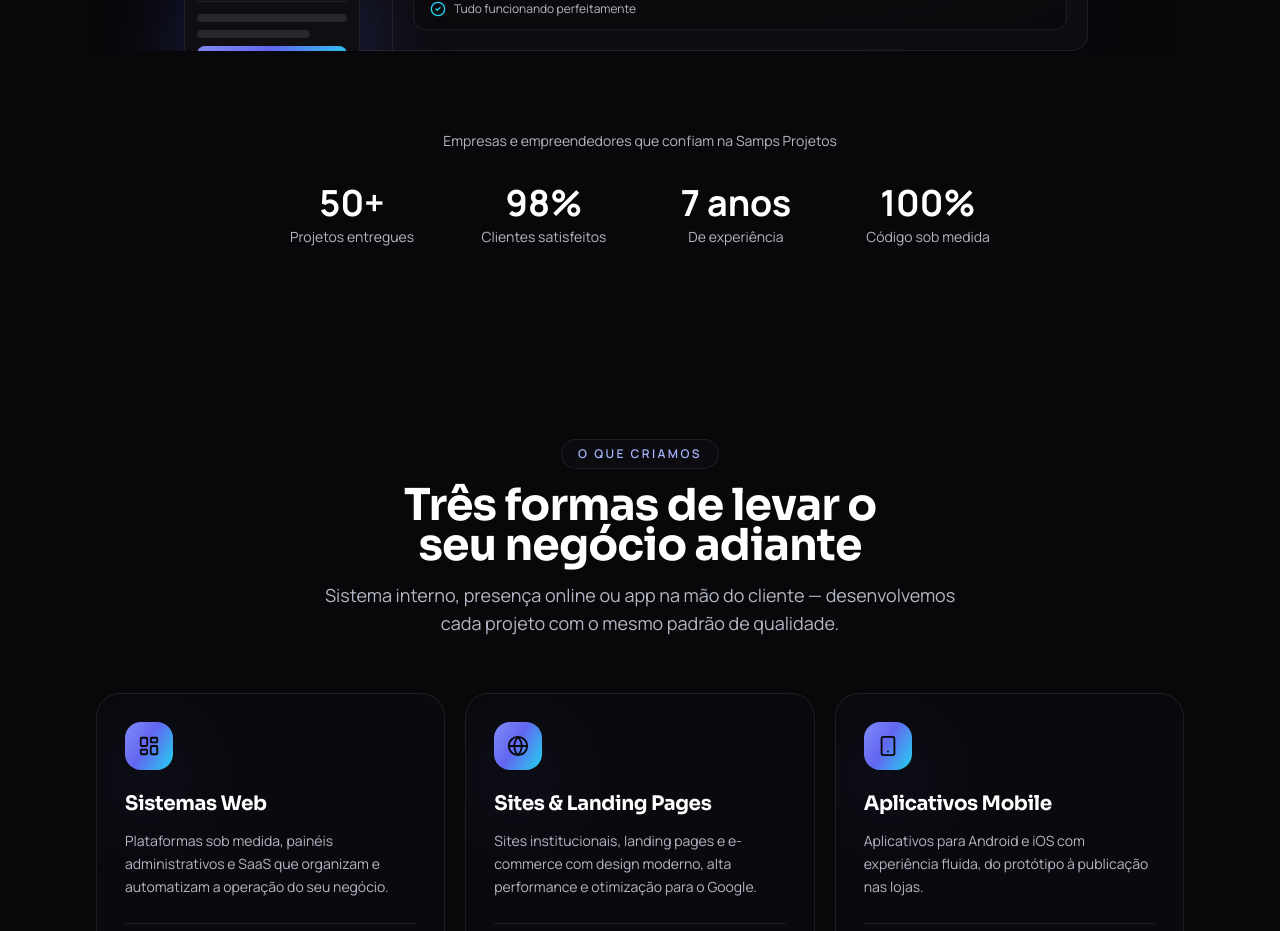
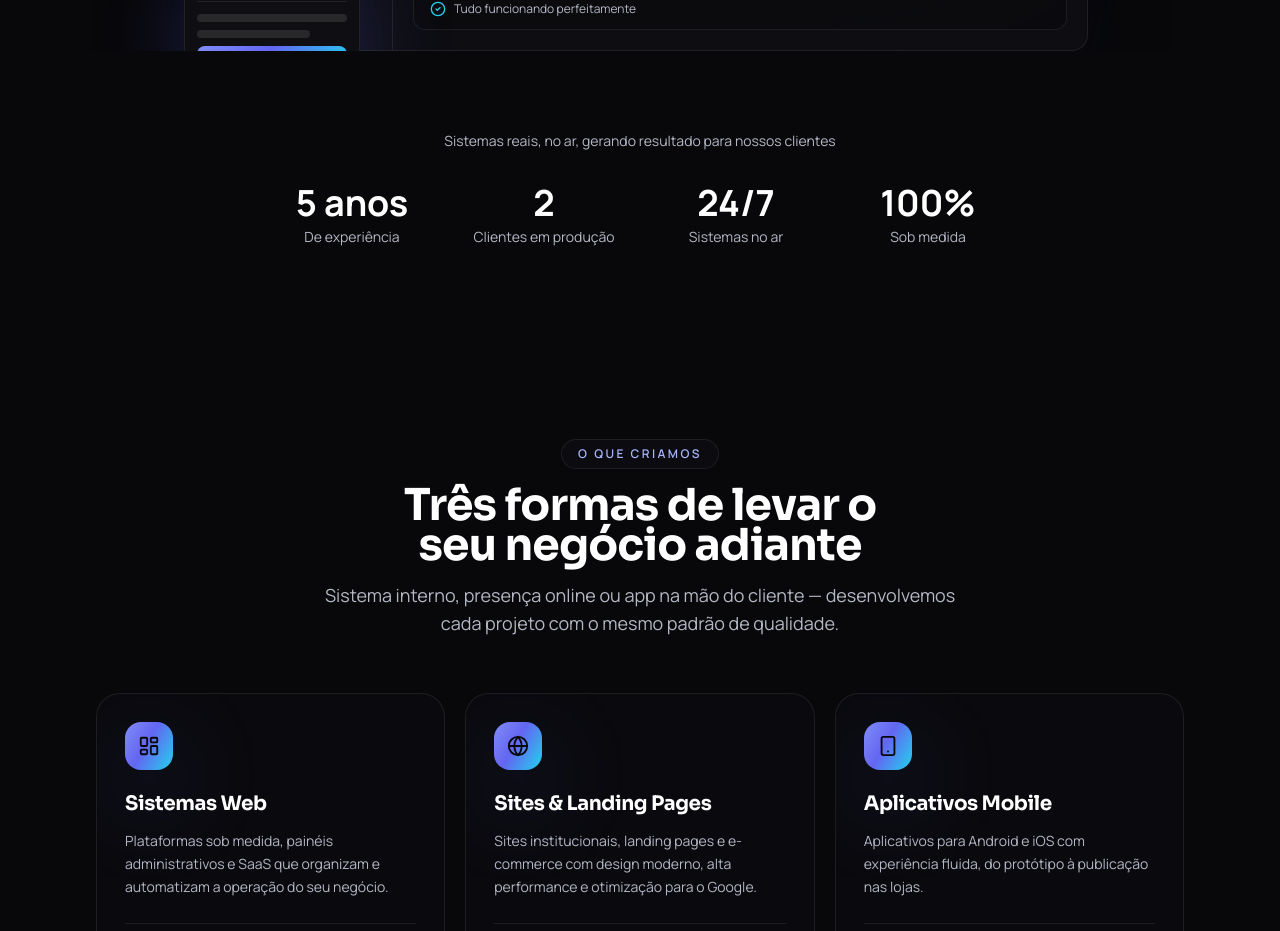
Before and after one commit to masamps/samtech-landing, a React (Vite) app: page / in a window 1280 px wide. Shown: the part 1080-2011 px from the top of the page. Built offline with nearby package versions, Linux system fonts and the light colour scheme.

Commit message:
Ajustar métricas para dados reais da empresa
- 5 anos de experiência
- 2 clientes em produção (sistemas reais no ar)
- Remove números inflados de projetos e satisfação

```diff
--- a/src/components/TrustStrip.jsx
+++ b/src/components/TrustStrip.jsx
@@ -8,7 +8,7 @@ export default function TrustStrip() {
       <Container>
         <Reveal>
           <p className="text-center text-sm text-mist">
-            Empresas e empreendedores que confiam na Samps Projetos
+            Sistemas reais, no ar, gerando resultado para nossos clientes
           </p>
           <div className="mx-auto mt-8 grid max-w-3xl grid-cols-2 gap-y-8 sm:grid-cols-4">
             {stats.map((stat) => (
--- a/src/data/site.js
+++ b/src/data/site.js
@@ -158,10 +158,10 @@ export const projects = [
 ];
 
 export const stats = [
-  { value: 50, suffix: "+", label: "Projetos entregues" },
-  { value: 98, suffix: "%", label: "Clientes satisfeitos" },
-  { value: 7, suffix: " anos", label: "De experiência" },
-  { value: 100, suffix: "%", label: "Código sob medida" },
+  { value: 5, suffix: " anos", label: "De experiência" },
+  { value: 2, suffix: "", label: "Clientes em produção" },
+  { value: "24/7", suffix: "", label: "Sistemas no ar" },
+  { value: 100, suffix: "%", label: "Sob medida" },
 ];
 
 export const testimonials = [
```
